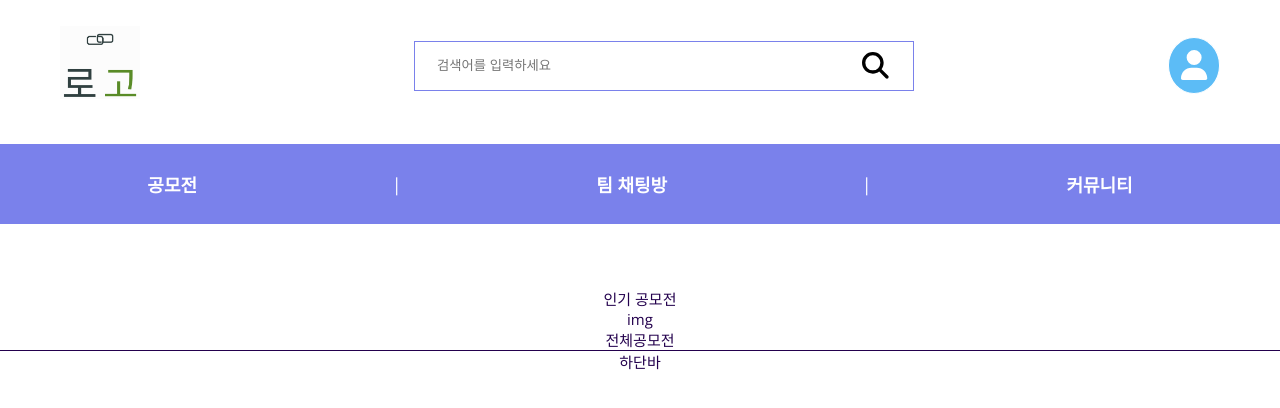
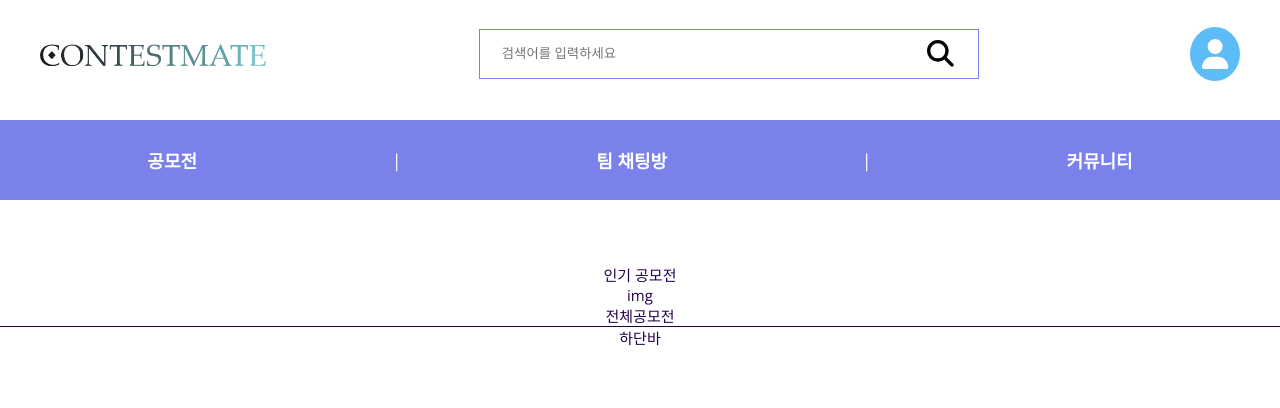
Before and after one commit to capstone-design-kim/Front-end, a React (Create React App) app in the folder front/: page / in a window 1280 px wide. Shown: the top 408 px of the page. Built offline with nearby package versions, Linux system fonts and the light colour scheme.

Commit message:
로고변경, 회원가입 수정중

```diff
--- a/front/src/css/MyPage.css
+++ b/front/src/css/MyPage.css
@@ -50,7 +50,7 @@ img {
 
 .login__forms {
     position: relative;
-    height: 368px;
+    height: 400px;
 }
 
 .login__register,
--- a/front/src/css/Navigation.css
+++ b/front/src/css/Navigation.css
@@ -66,11 +66,11 @@
 }
 
 .logo {
-    width: 100px;
-    height: 80px;
-    background-size: 80%;
+    width: 230px;
+    height: 40px;
+    background-size: 100%;
     background-repeat: no-repeat;
-    background-position: 20px 0px 0px 0px;
+    background-position: 0px 0px 0px 0px;
     background-image: url(../img/logo.png);
 }
 
@@ -83,7 +83,8 @@
 }
 
 .logo-main {
-    margin-top: 1%;
+    margin-top: 3%;
+    margin-bottom: 2%;
     display: flex;
     justify-content: center;
 }
--- a/front/src/pages/MyPage.js
+++ b/front/src/pages/MyPage.js
@@ -41,7 +41,7 @@ export default function MyPage() {
                             <h1 class="login__title">로그인</h1>
                             <div class="login__box">
                                 <i class='bx bx-user login__icon'></i>
-                                <input type="text" placeholder="Username" class="login__input" />
+                                <input type="text" placeholder="UserId" class="login__input" />
                             </div>
                             <div class="login__box">
                                 <i class='bx bx-lock login__icon'></i>
@@ -62,7 +62,17 @@ export default function MyPage() {
                             <h1 class="login__title">회원가입</h1>
                             <div class="login__box">
                                 <i class='bx bx-user login__icon'></i>
-                                <input type="text" placeholder="Username" class="login__input" />
+                                <input type="text" placeholder="UserId" class="login__input" />
+                            </div>
+
+                            <div class="login__box">
+                                <i class='bx bx-lock login__icon'></i>
+                                <input type="password" placeholder="Password" class="login__input" />
+                            </div>
+
+                            <div class="login__box">
+                                <i class='bx bx-user login__icon'></i>
+                                <input type="text" placeholder="UserName" class="login__input" />
                             </div>
 
                             <div class="login__box">
@@ -71,9 +81,21 @@ export default function MyPage() {
                             </div>
 
                             <div class="login__box">
-                                <i class='bx bx-lock login__icon'></i>
-                                <input type="text" placeholder="Password" class="login__input" />
+                                <i class='bx bx-user login__icon'></i>
+                                <input type="text" placeholder="Phone" class="login__input" />
                             </div>
+
+                            <div class="login__box">
+                                <i class='bx bx-user login__icon'></i>
+                                <input type="text" placeholder="address" class="login__input" />
+                            </div>
+
+                            <div class="login__box">
+                                <i class='bx bx-user login__icon'></i>
+                                <input type="text" placeholder="gender" class="login__input" />
+                            </div>
+
+
 
                             <a href="#" class="login__button">회원가입</a>
 
```
Also changed, not shown: front/src/img/logo.png.
